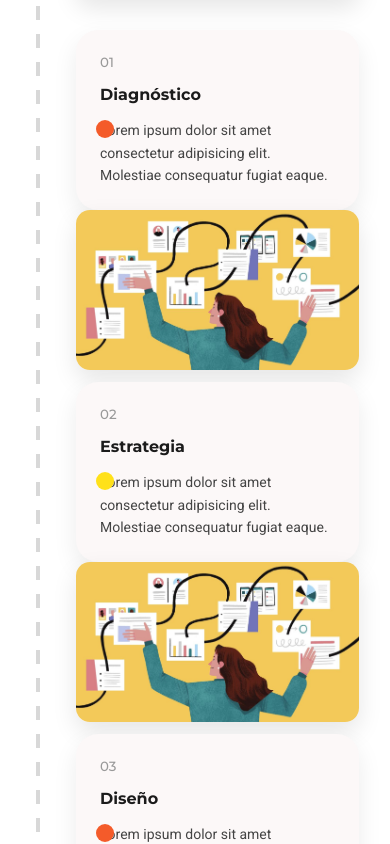
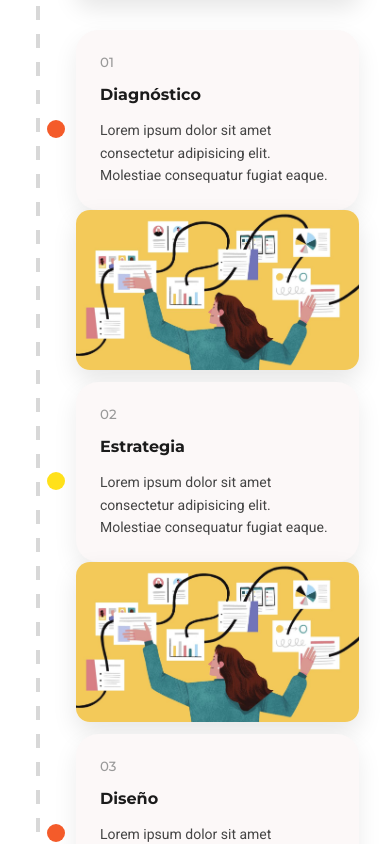
Before and after one commit to PRIXMAC/Agenciaxv, a React (Vite) app: page / in a window 390 px wide. Shown: the part 7087-7931 px from the top of the page. Built offline with nearby package versions, Linux system fonts and the light colour scheme.

Commit message:
dot linea vertical

```diff
--- a/src/styles/responsive.css
+++ b/src/styles/responsive.css
@@ -123,6 +123,11 @@
         max-width: 280px;
         height: 180px;
         justify-self: start;
+    }
+
+    .dot {
+        justify-self: start;
+        margin-left: -49px;
     }
 
     .dot {
```
